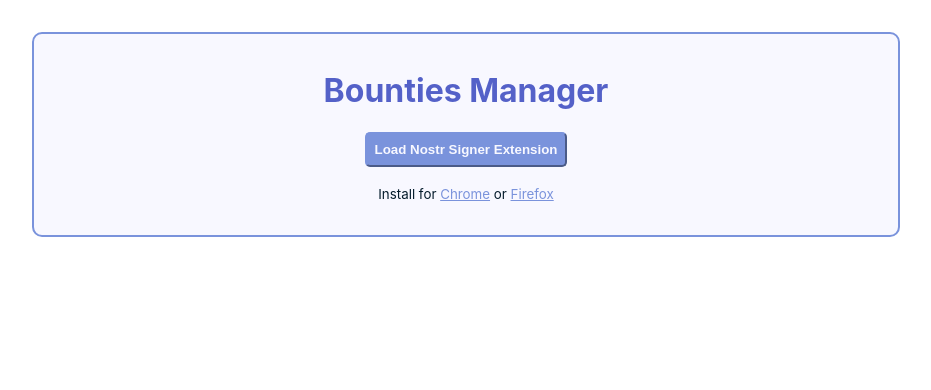
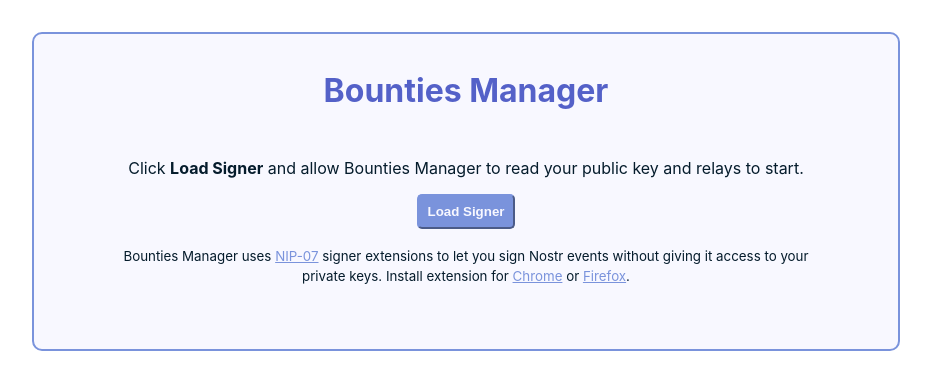
Before and after one commit to 2624789/nostr-bounty, a React (Create React App) app: page / in a window 1280 px wide. Shown: the top 390 px of the page, without its empty margins (174-1105 px from the left). Built offline with nearby package versions, Linux system fonts and the light colour scheme.

Commit message:
Style NoProvider component

```diff
--- a/src/components/NoProvider.js
+++ b/src/components/NoProvider.js
@@ -4,17 +4,25 @@
 
 const FIREFOX_EXT_LINK = 'https://diegogurpegui.com/nos2x-fox/';
 const CHROME_EXT_LINK = 'https://github.com/fiatjaf/nos2x';
+const NIP07_LINK = 'https://github.com/nostr-protocol/nips/blob/master/07.md';
 
 const NoProvider = () => {
   const { loadNostr } = useNostr();
 
   return (
-    <div>
-      <Button onClick={loadNostr} label={"Load Nostr Signer Extension"} />
+    <div style={{margin: '3rem'}}>
+      <p>
+        Click <strong>Load Signer</strong> and allow Bounties Manager to read
+        {' '}your public key and relays to start.
+      </p>
+      <Button onClick={loadNostr} label={"Load Signer"} />
       <p>
         <small>
-          Install for <a href={CHROME_EXT_LINK}>Chrome</a>
-          {' '}or <a href={FIREFOX_EXT_LINK}>Firefox</a>
+          Bounties Manager uses <a href={NIP07_LINK}>NIP-07</a> signer
+          {' '}extensions to let you sign Nostr events without giving it access
+          {' '}to your private keys. Install extension for
+          {' '}<a href={CHROME_EXT_LINK}>Chrome</a> or
+          {' '}<a href={FIREFOX_EXT_LINK}>Firefox</a>.
         </small>
       </p>
     </div>
```
